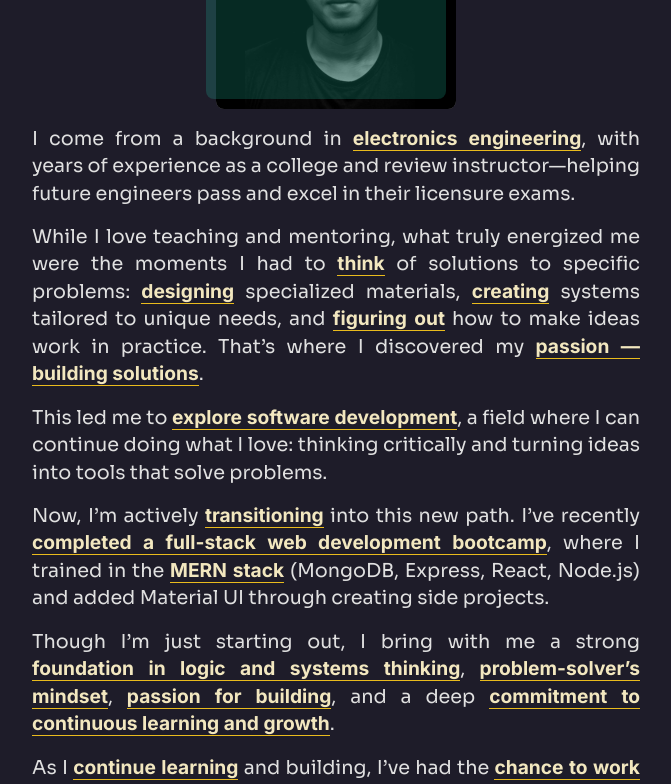
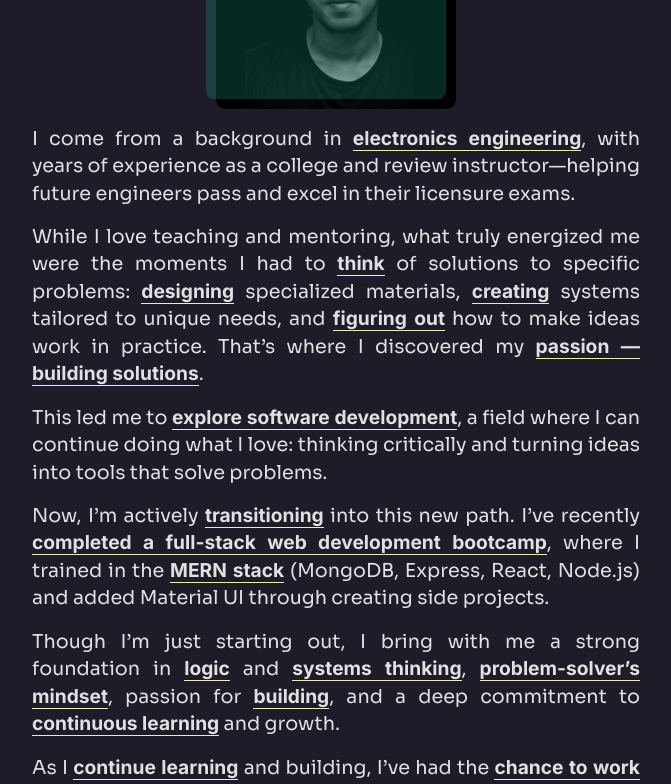
Before and after one commit to aramind/robin-mon-miranda-dev-portfolio, a React (Create React App) app: page / in a window 1280 px wide. Shown: the part 3490-4274 px from the top of the page, without its empty margins (304-975 px from the left). Built offline with nearby package versions, Linux system fonts and the light colour scheme; a web font is replaced by a local one.

Commit message:
feat: adding hover styling to about paragraph

```diff
--- a/src/sections/about/About.jsx
+++ b/src/sections/about/About.jsx
@@ -8,23 +8,43 @@ import ImageForLargeScreen from "./ImageForLargeScreen";
 import ImageForMobileScreen from "./ImageForMobileScreen";
 import GradientText from "../../components/experimental/GradientText";
 
-const Highlighted = ({ children }) => (
+const Highlighted = ({ children }) => {
+  const isInMobile = useIsInMobile();
+
+  return (
     <Box
       component="span"
-    color="secondary.lightest"
+      color={isInMobile ? "secondary.lightest" : ""}
+      className="highlighted"
       fontWeight="bold"
       sx={{
         display: "inline",
         borderBottom: "1.5px solid",
-      borderColor: (theme) => theme.palette.secondary.main,
+        borderColor: (theme) => theme.palette.secondary.lightest,
       }}
     >
       {children}
     </Box>
   );
+};
 
 const ParagraphWrapper = ({ children }) => (
-  <Typography variant="body2" textAlign="justify" fontSize={{ md: "1.2rem" }}>
+  <Typography
+    variant="body2"
+    textAlign="justify"
+    fontSize={{ md: "1.2rem" }}
+    sx={{
+      "& .highlighted": {
+        transition: "all 0.3s ease",
+      },
+      "&:hover .highlighted": {
+        // backgroundColor: "secondary.lightest",
+
+        borderBottom: "1.5px solid",
+        color: "secondary.main",
+      },
+    }}
+  >
     {children}
   </Typography>
 );
@@ -100,20 +120,19 @@ const About = () => {
           creating side projects.
         </ParagraphWrapper>
         <ParagraphWrapper>
-          Though I’m just starting out, I bring with me a strong{" "}
-          <Highlighted>foundation in logic and systems thinking</Highlighted>,{" "}
-          <Highlighted>problem-solver’s mindset</Highlighted>,{" "}
-          <Highlighted>passion for building</Highlighted>, and a deep{" "}
-          <Highlighted>
-            commitment to continuous learning and growth
-          </Highlighted>
-          .
+          Though I’m just starting out, I bring with me a strong foundation in{" "}
+          <Highlighted>logic</Highlighted> and{" "}
+          <Highlighted>systems thinking</Highlighted>,{" "}
+          <Highlighted>problem-solver’s mindset</Highlighted>, passion for{" "}
+          <Highlighted>building</Highlighted>, and a deep commitment to{" "}
+          <Highlighted>continuous learning</Highlighted> and growth.
         </ParagraphWrapper>
         <ParagraphWrapper>
           As I <Highlighted>continue learning</Highlighted> and building, I’ve
-          had the <Highlighted>chance to work</Highlighted> with the following
+          had the <Highlighted>chance to work</Highlighted> with the following{" "}
           <Highlighted>technologies:</Highlighted>
         </ParagraphWrapper>
+        <Box height={1} />
         <Box
           display="flex"
           flexWrap="wrap"
```
Lines whose indentation alone changed are shown as unchanged.
